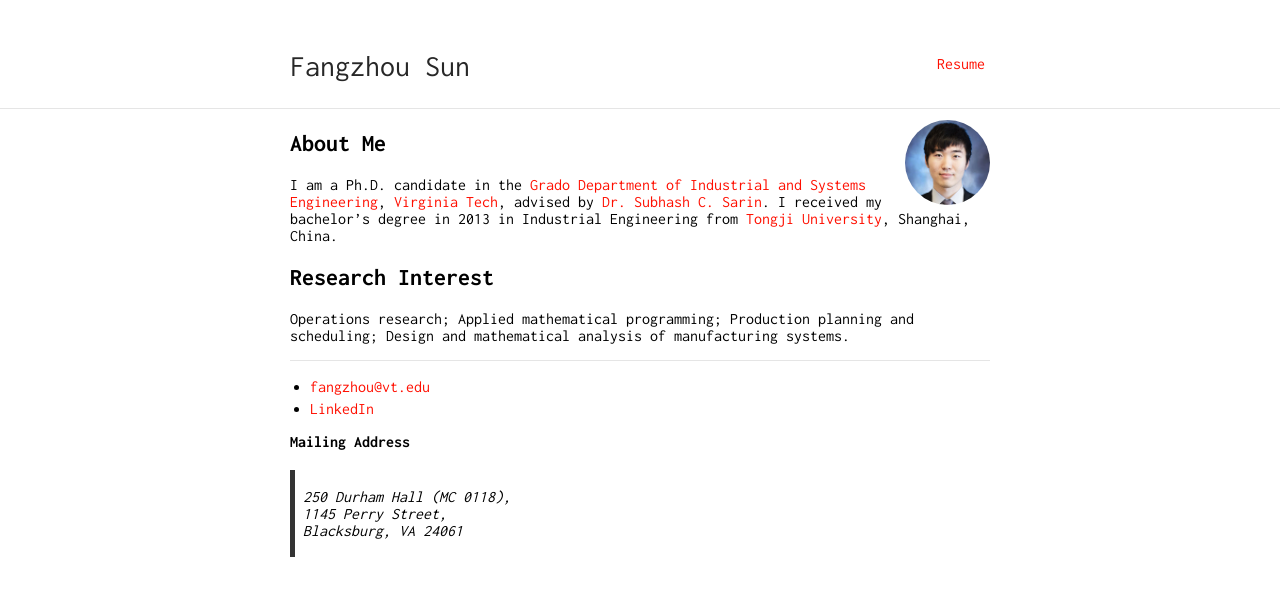
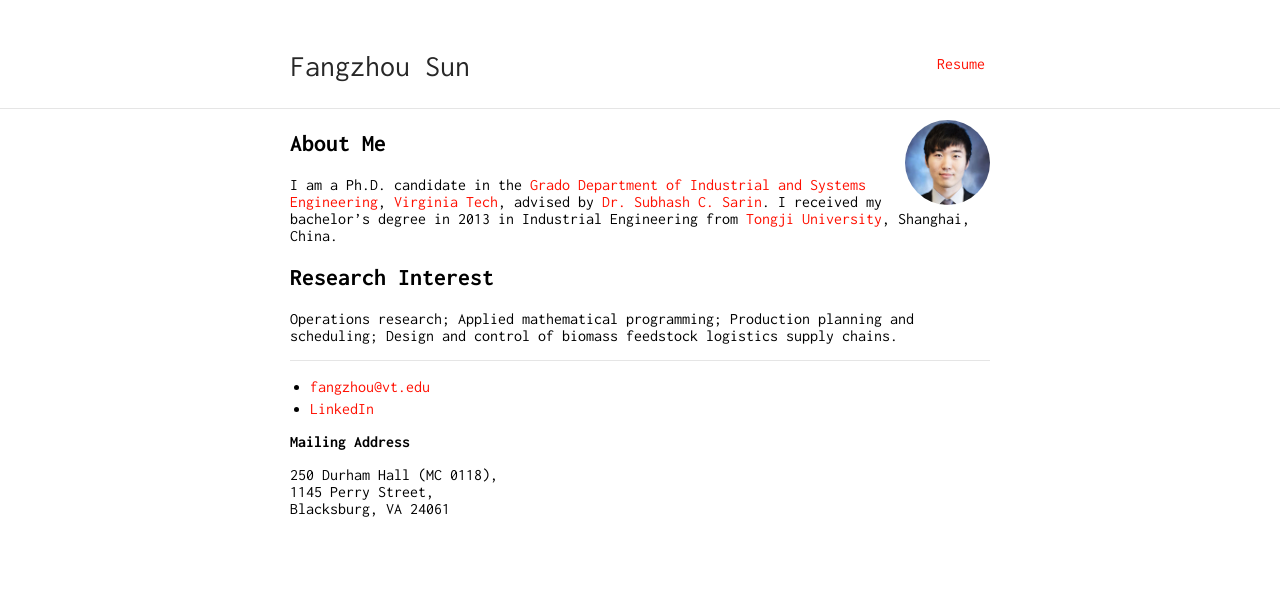
Before and after one commit to fzsun/AcademicPage, a Jekyll site: the page built from index.md, in a window 1280 px wide. Shown: the top 596 px of the page. Built offline with Jekyll 4.4.1, drawn with Linux system fonts in a browser that asks for light colours.

Commit message:
change index

```diff
--- a/index.md
+++ b/index.md
@@ -11,14 +11,8 @@ I am a Ph.D. candidate in the [Grado Department of Industrial and Systems Engine
 
 ## Research Interest
 
-Operations research; Applied mathematical programming; Production planning and scheduling; Design and mathematical analysis of manufacturing systems.
+Operations research; Applied mathematical programming; Production planning and scheduling; Design and control of biomass feedstock logistics supply chains.
 
-
-
-<!--## Publications
-
-1. F.Bar, J.Doe: Effects of having a placeholder of a name
-2. S.Holmes, J.Watson: Consequences of living with a sociopath in London-->
 
 ---
 
@@ -28,6 +22,6 @@ Operations research; Applied mathematical programming; Production planning and s
 
 **Mailing Address**
 
-> 250 Durham Hall (MC 0118), \\
-> 1145 Perry Street,  \\
-> Blacksburg, VA 24061
+250 Durham Hall (MC 0118), \\
+1145 Perry Street,  \\
+Blacksburg, VA 24061
```
